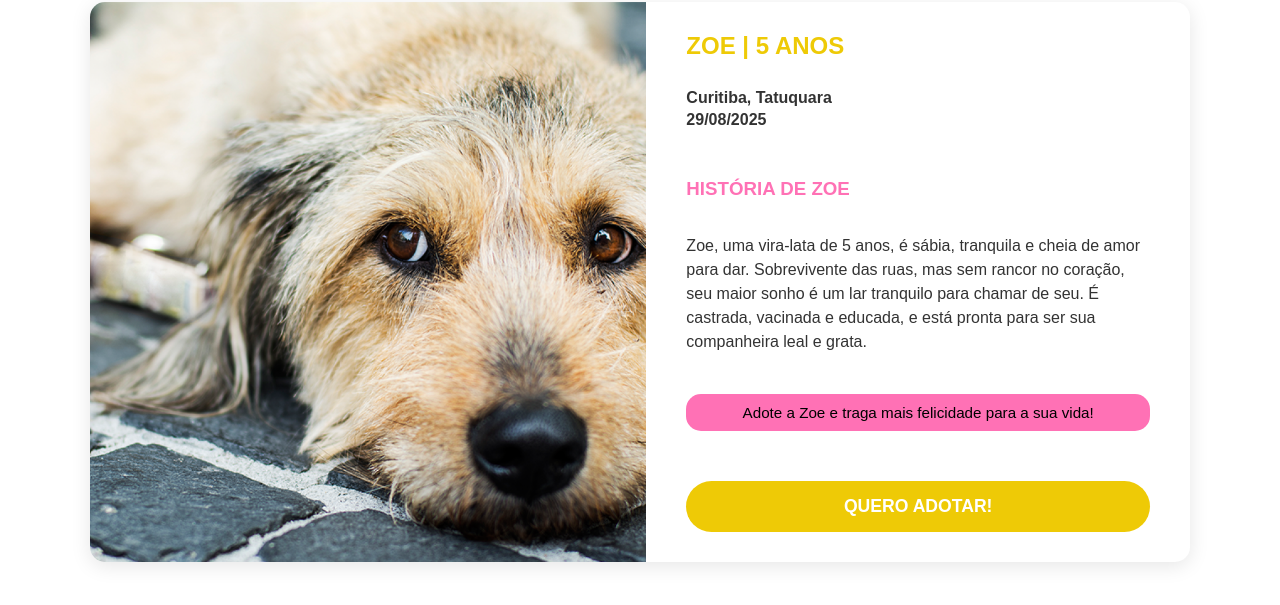
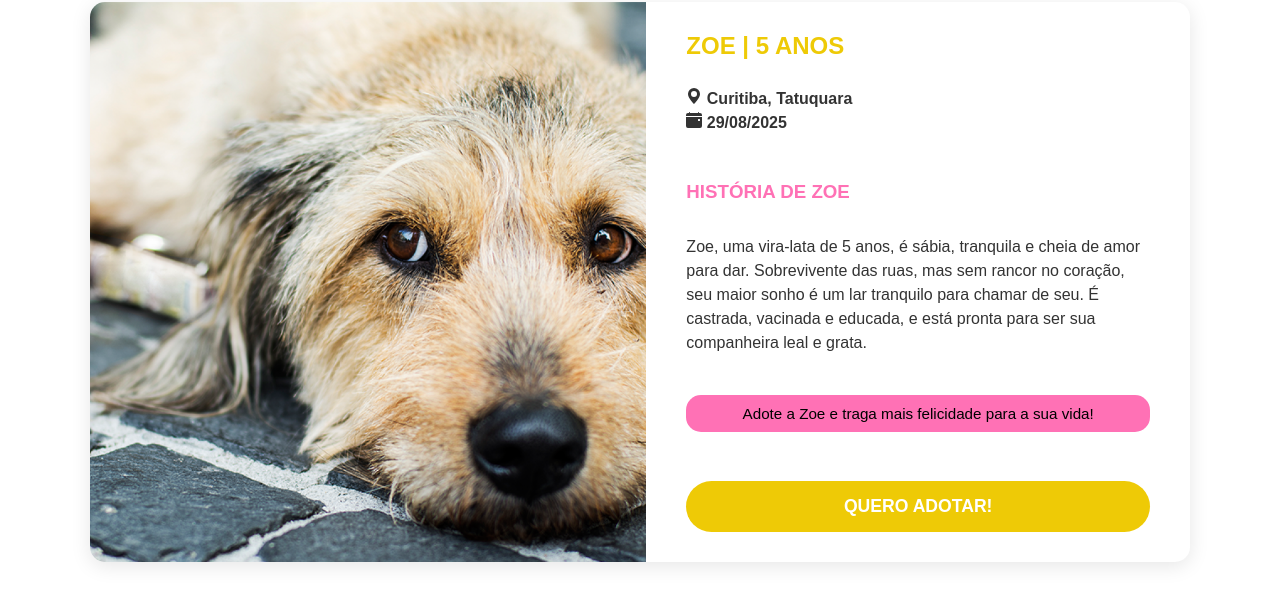
Before and after one commit to jordanacunha/projeto-front-ado-pets, a plain HTML site: page maria/index.html in a window 1280 px wide. Shown: the part 157-762 px from the top of the page. Drawn offline with Linux system fonts and the light colour scheme.

Commit message:
coloquei icons

```diff
--- a/maria/index.html
+++ b/maria/index.html
@@ -22,8 +22,12 @@
 
 
       <div class="local">
-        <p>  </path> <strong>Curitiba, Tatuquara</strong></p>
-        <p> <strong>29/08/2025</strong></p>
+        <p>  </path> <strong><svg xmlns="http://www.w3.org/2000/svg" width="16" height="16" fill="currentColor" class="bi bi-geo-alt-fill" viewBox="0 0 16 16">
+          <path d="M8 16s6-5.686 6-10A6 6 0 0 0 2 6c0 4.314 6 10 6 10m0-7a3 3 0 1 1 0-6 3 3 0 0 1 0 6"/>
+        </svg> Curitiba, Tatuquara</strong></p>
+        <p> <strong><svg xmlns="http://www.w3.org/2000/svg" width="16" height="16" fill="currentColor" class="bi bi-calendar-event-fill" viewBox="0 0 16 16">
+          <path d="M4 .5a.5.5 0 0 0-1 0V1H2a2 2 0 0 0-2 2v1h16V3a2 2 0 0 0-2-2h-1V.5a.5.5 0 0 0-1 0V1H4zM16 14V5H0v9a2 2 0 0 0 2 2h12a2 2 0 0 0 2-2m-3.5-7h1a.5.5 0 0 1 .5.5v1a.5.5 0 0 1-.5.5h-1a.5.5 0 0 1-.5-.5v-1a.5.5 0 0 1 .5-.5"/>
+        </svg> 29/08/2025</strong></p>
       </div>
 
       <h3 class="titulo-historia">HISTÓRIA DE ZOE</h3>
--- a/maria/style.css
+++ b/maria/style.css
@@ -63,7 +63,6 @@
     object-fit: cover;
   }
 
-  /* === INFORMAÇÕES === */
   .info {
     flex: 1;
     display: flex;
```
